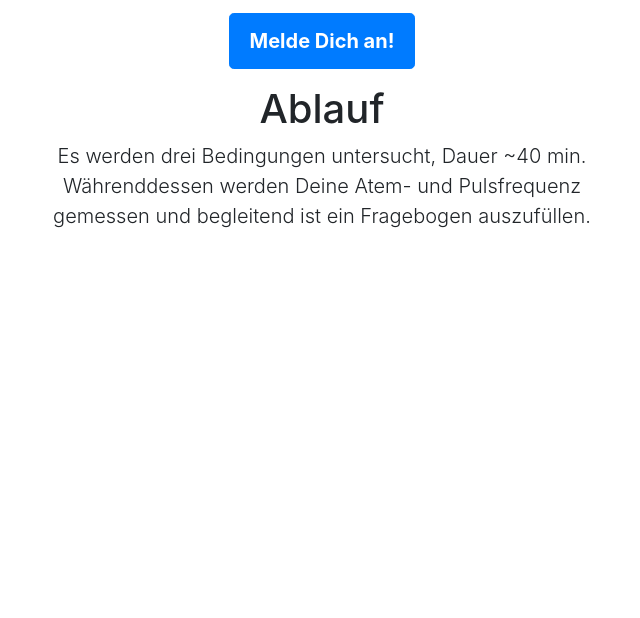
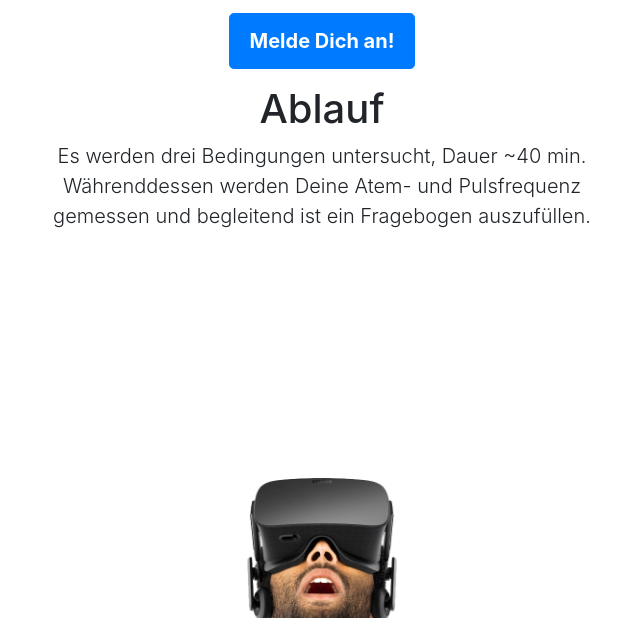
Before and after one commit to schulzp/schulzp, a plain HTML site: page study/index.html in a window 1280 px wide. Shown: the part 649-1267 px from the top of the page, without its empty margins (318-958 px from the left). Before the commit the page ends 896 px from the top, so only its background shows below. Drawn offline with nearby package versions, Linux system fonts and the light colour scheme.

Commit message:
fixed hidden footer

```diff
--- a/study/cover.css
+++ b/study/cover.css
@@ -24,26 +24,25 @@ body {
 }
 
 main {
-  background-color: rgb(255, 255, 255, 0.5);
+  background-color: transparent;
 }
 
-main~div {
+footer>div {
  margin-bottom: -1em;
- height: 200px;
- background: transparent url('vive.png') no-repeat center 200%;
+ height: 371px;
+ margin-top: auto;
+ background: transparent url('vive.png') no-repeat center 120%;
  background-size: 150px;
  transition: background-position 0.5s ease
 }
 
-main~div:hover {
- background-position: center 100%;
+footer>div:hover {
+ background-position: center bottom;
 }
 
 .cover-container {
   max-width: 42em;
-
 }
-
 
 /*
  * Header
--- a/study/index.html
+++ b/study/index.html
@@ -42,7 +42,9 @@
         <h1>Ablauf</h1>
         <p class="lead">Es werden drei Bedingungen untersucht, Dauer ~40 min. Währenddessen werden Deine Atem- und Pulsfrequenz gemessen und begleitend ist ein Fragebogen auszufüllen.</p>
       </main>
+<footer>
       <div></div>
+</footer>
     </div>
   </body>
 </html>
```
